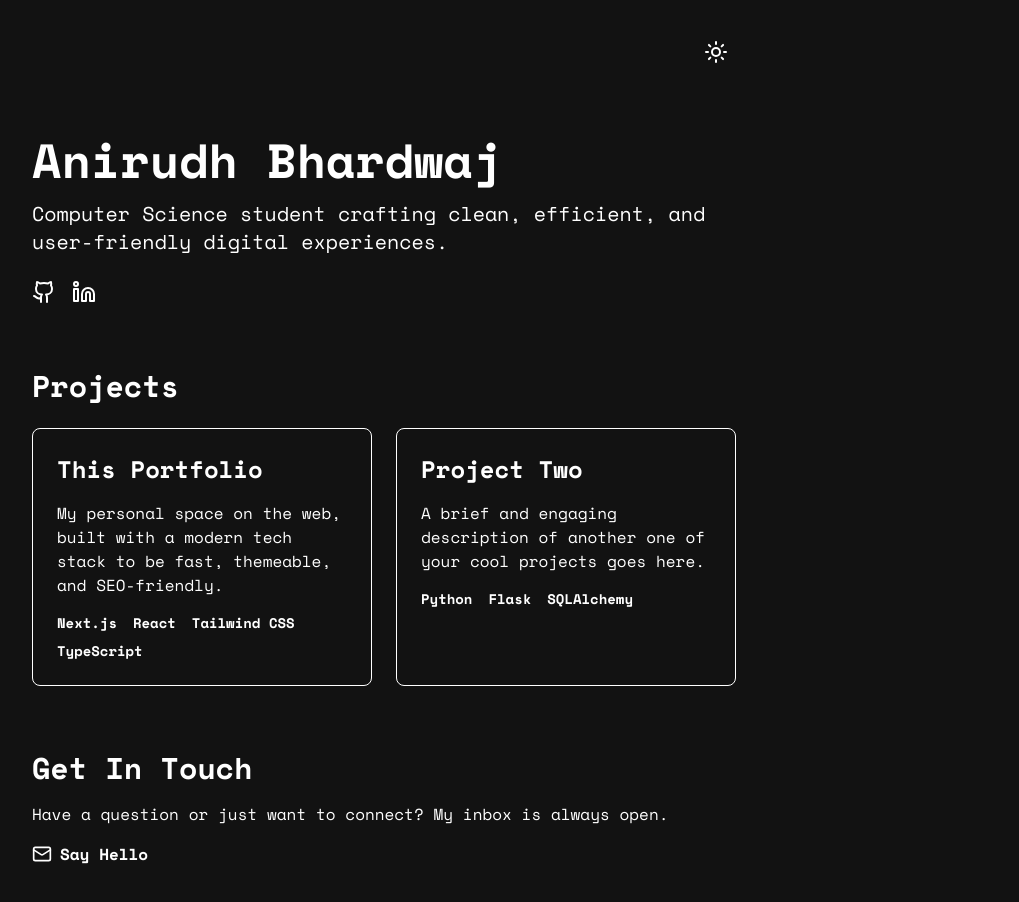
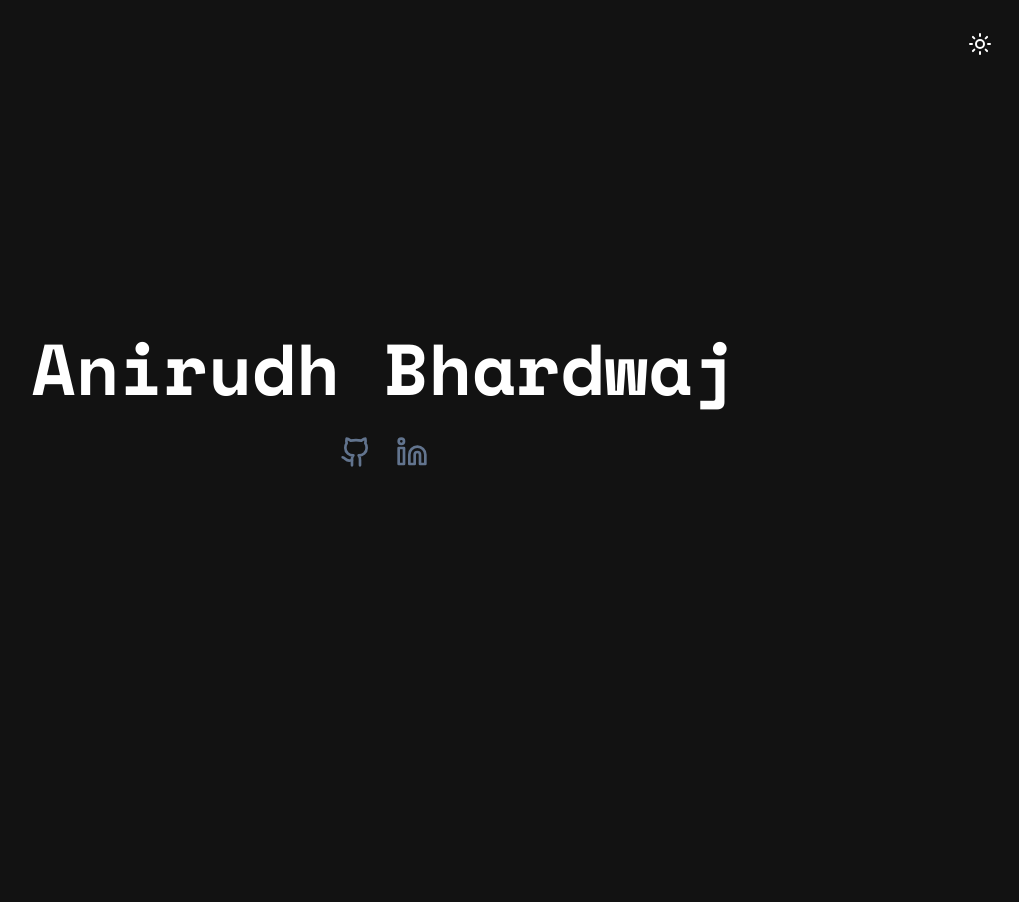
Before and after one commit to anirudh242/anirudh242.github.io, a Next.js app: page / in a window 1280 px wide. Shown: the whole page, without its empty margins (256-1275 px from the left). After the commit the page ends 800 px from the top, so only its background shows below. Built offline with nearby package versions, Linux system fonts and the light colour scheme.

Commit message:
better hero

```diff
--- a/app/globals.css
+++ b/app/globals.css
@@ -1 +1,8 @@
 @import 'tailwindcss';
+
+a.group:hover svg {
+  color: #0f172a; /* slate-900 */
+}
+html.dark a.group:hover svg {
+  color: #fff;
+}
--- a/app/page.tsx
+++ b/app/page.tsx
@@ -1,115 +1,76 @@
-import { ThemeSwitcher } from '@/components/ThemeSwitcher'; // Ensure this path is correct
-import { Github, Linkedin, Mail } from 'lucide-react';
+// Project Card Component
+// function ProjectCard({
+//   title,
+//   description,
+//   tags,
+//   href,
+// }: {
+//   title: string;
+//   description: string;
+//   tags: string[];
+//   href: string;
+// }) {
+//   return (
+//     <a
+//       href={href}
+//       target="_blank"
+//       rel="noopener noreferrer"
+//       className="block border border-muted dark:border-muted-dark p-6 rounded-lg space-y-4 hover:bg-muted/10 transition-colors"
+//     >
+//       <h3 className="text-2xl font-bold text-foreground dark:text-foreground-dark">
+//         {title}
+//       </h3>
+//       <p className="text-muted dark:text-muted-dark">{description}</p>
+//       <div className="flex flex-wrap gap-x-4 gap-y-2">
+//         {tags.map((tag) => (
+//           <span
+//             key={tag}
+//             className="text-accent dark:text-accent font-semibold text-sm"
+//           >
+//             {tag}
+//           </span>
+//         ))}
+//       </div>
+//     </a>
+//   );
+// }
 
-// Project Card Component
-function ProjectCard({
-  title,
-  description,
-  tags,
-  href,
-}: {
-  title: string;
-  description: string;
-  tags: string[];
-  href: string;
-}) {
-  return (
-    <a
-      href={href}
-      target="_blank"
-      rel="noopener noreferrer"
-      className="block border border-muted dark:border-muted-dark p-6 rounded-lg space-y-4 hover:bg-muted/10 transition-colors"
-    >
-      <h3 className="text-2xl font-bold text-foreground dark:text-foreground-dark">
-        {title}
-      </h3>
-      <p className="text-muted dark:text-muted-dark">{description}</p>
-      <div className="flex flex-wrap gap-x-4 gap-y-2">
-        {tags.map((tag) => (
-          <span
-            key={tag}
-            className="text-accent dark:text-accent font-semibold text-sm"
-          >
-            {tag}
-          </span>
-        ))}
-      </div>
-    </a>
-  );
-}
+import ThemeSwitcher from '@/components/ThemeSwitcher';
+import { Github, Linkedin } from 'lucide-react';
 
-// Main Page Component
 export default function HomePage() {
   return (
-    <main className="bg-background text-foreground dark:bg-background-dark dark:text-foreground-dark antialiased">
-      <div className="max-w-3xl mx-auto p-8 space-y-16">
-        {/* Header with Theme Switcher */}
-        <header className="flex justify-end">
+    <main className="relative">
+      <div>
+        <header className="absolute top-0 right-0 p-6">
           <ThemeSwitcher />
         </header>
+      </div>
+      <section className="h-screen flex items-center justify-center bg-background dark:bg-background-dark">
+        <div className="flex flex-col items-center text-center">
+          <div className="text-5xl md:text-7xl font-semibold">
+            Anirudh Bhardwaj
+          </div>
 
-        {/* Hero Section */}
-        <section className="space-y-4">
-          <h1 className="text-5xl font-bold">Anirudh Bhardwaj</h1>
-          <p className="text-xl text-muted dark:text-muted-dark">
-            Computer Science student crafting clean, efficient, and
-            user-friendly digital experiences.
-          </p>
-          <div className="flex items-center gap-4 pt-2">
+          <div className="mt-8 flex items-center gap-x-6">
             <a
-              href="https://github.com/your-username"
-              target="_blank"
-              rel="noopener noreferrer"
-              className="text-muted dark:text-muted-dark hover:text-accent dark:hover:text-accent transition-colors"
+              href="#"
+              aria-label="GitHub profile"
+              className="group transition-colors"
             >
-              <Github size={24} />
+              <Github className="h-8 w-8 text-slate-500 group-hover:text-slate-900 dark:group-hover:text-white stroke-current" />
             </a>
+
             <a
-              href="https://linkedin.com/in/your-username"
-              target="_blank"
-              rel="noopener noreferrer"
-              className="text-muted dark:text-muted-dark hover:text-accent dark:hover:text-accent transition-colors"
+              href="#"
+              aria-label="LinkedIn profile"
+              className="group transition-colors"
             >
-              <Linkedin size={24} />
+              <Linkedin className="h-8 w-8 text-slate-500 group-hover:text-slate-900 dark:group-hover:text-white stroke-current" />
             </a>
           </div>
-        </section>
-
-        {/* Projects Section */}
-        <section className="space-y-6">
-          <h2 className="text-3xl font-bold">Projects</h2>
-          <div className="grid grid-cols-1 md:grid-cols-2 gap-6">
-            <ProjectCard
-              title="This Portfolio"
-              description="My personal space on the web, built with a modern tech stack to be fast, themeable, and SEO-friendly."
-              tags={['Next.js', 'React', 'Tailwind CSS', 'TypeScript']}
-              href="#"
-            />
-            <ProjectCard
-              title="Project Two"
-              description="A brief and engaging description of another one of your cool projects goes here."
-              tags={['Python', 'Flask', 'SQLAlchemy']}
-              href="#"
-            />
-            {/* Add more ProjectCard components as you build more projects */}
-          </div>
-        </section>
-
-        {/* Contact Section */}
-        <section className="space-y-4">
-          <h2 className="text-3xl font-bold">Get In Touch</h2>
-          <p className="text-muted dark:text-muted-dark">
-            Have a question or just want to connect? My inbox is always open.
-          </p>
-          <a
-            href="mailto:your-email@example.com"
-            className="inline-flex items-center gap-2 text-accent-darker dark:text-accent font-bold hover:underline"
-          >
-            <Mail size={20} />
-            Say Hello
-          </a>
-        </section>
-      </div>
+        </div>
+      </section>
     </main>
   );
 }
```
Also changed, not shown: components/ThemeSwitcher.tsx (+2 -28 lines).
